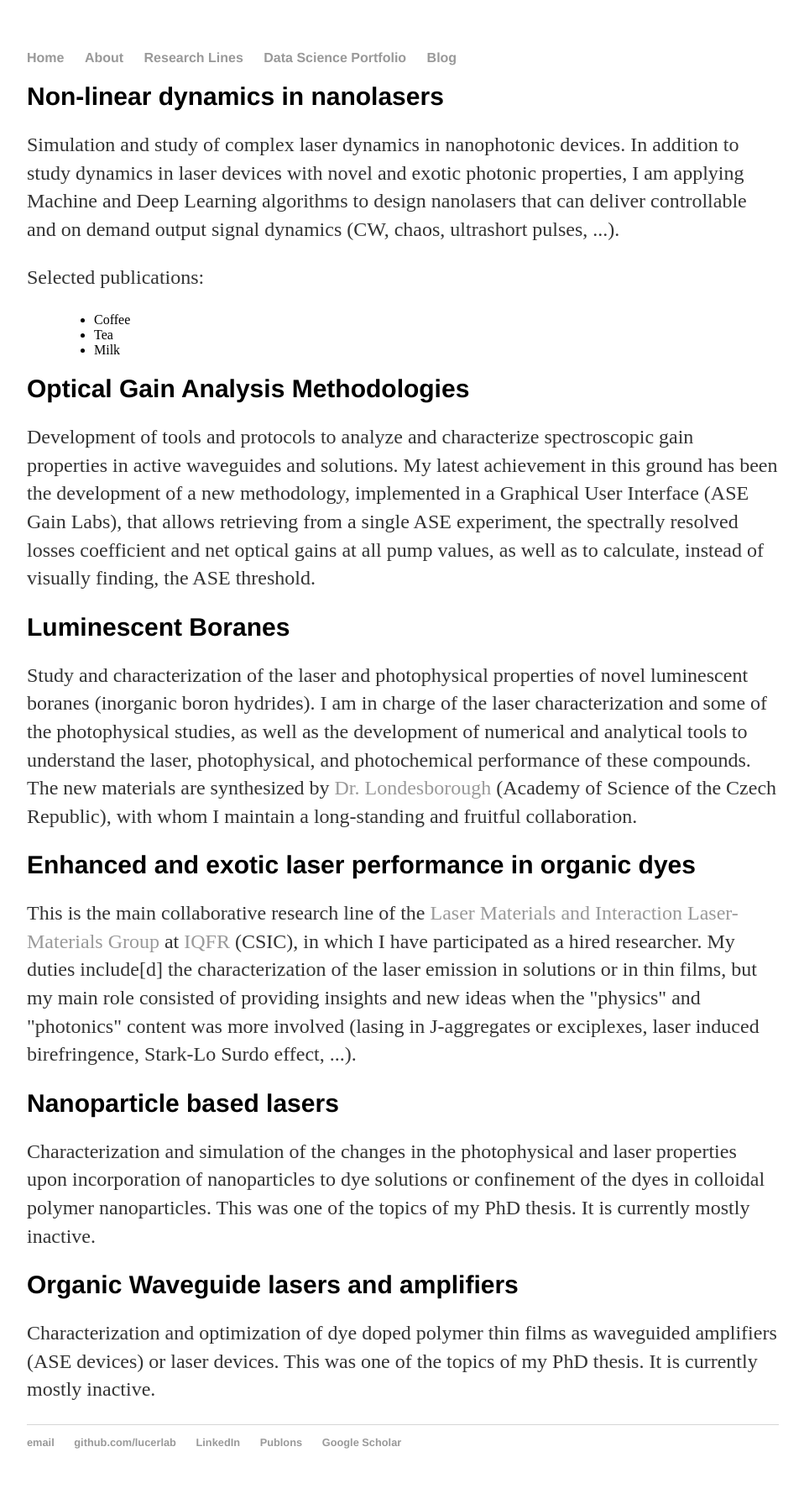
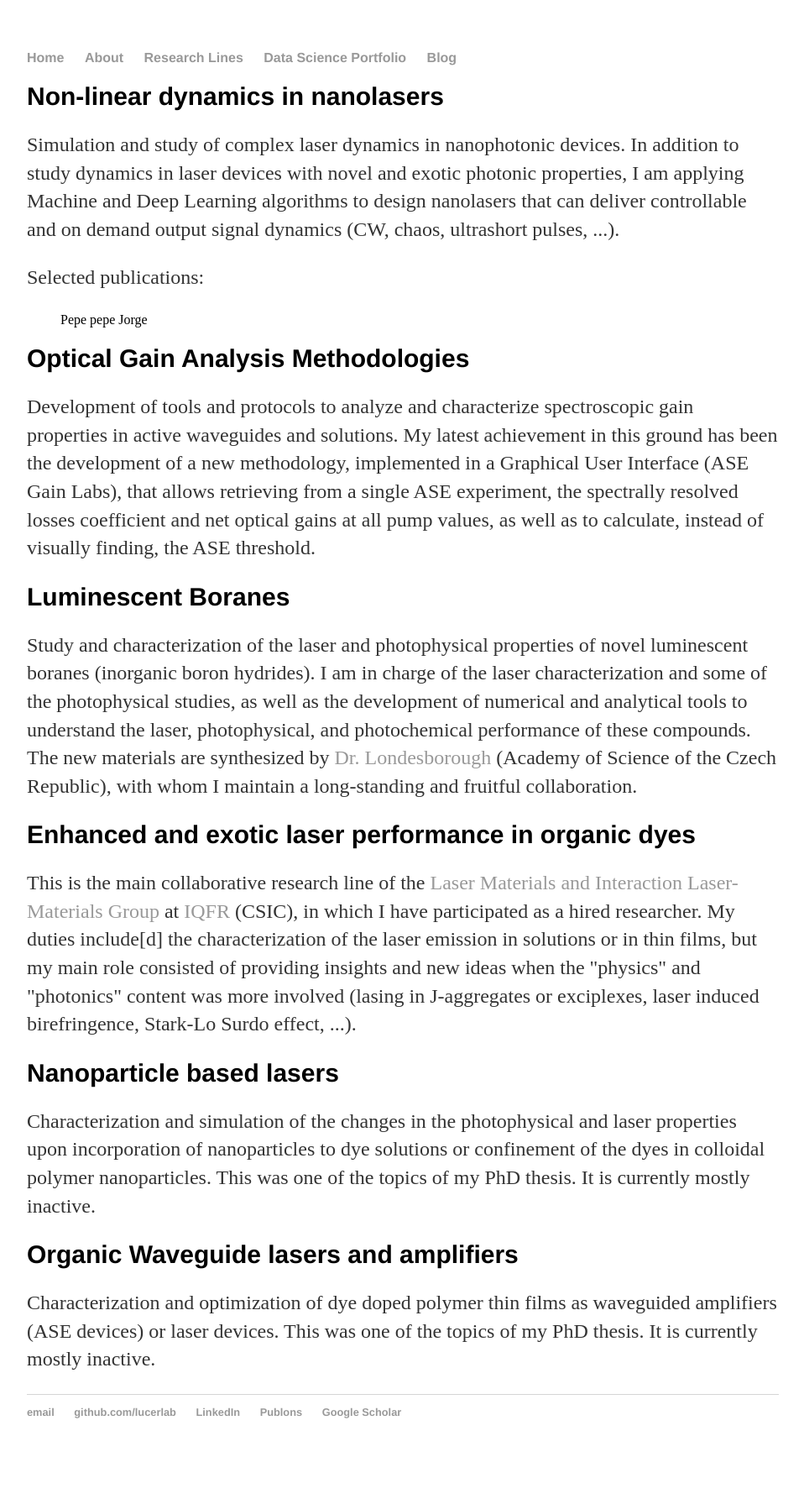
Before and after one commit to lucerlab/lucerlab.github.io, a Jekyll site: the page built from research/index.html, in a window 1280 px wide. Shown: the whole page at 84% size, without its empty margins (160-1118 px from the left). Built offline with Jekyll 4.4.1, drawn with Linux system fonts in a browser that asks for light colours; after the commit the page ends 1749 px from its top, so only the background shows below that.

Commit message:
Update index.html

```diff
--- a/research/index.html
+++ b/research/index.html
@@ -14,11 +14,9 @@ Deep Learning algorithms to design nanolasers that can deliver controllable and
 <p> Selected publications: </p>
 
 <blockquote>
-<ul>
-  <li>Coffee</li>
-  <li>Tea</li>
-  <li>Milk</li>
-</ul>
+Pepe
+pepe
+Jorge
 
 </blockquote>
 
```
